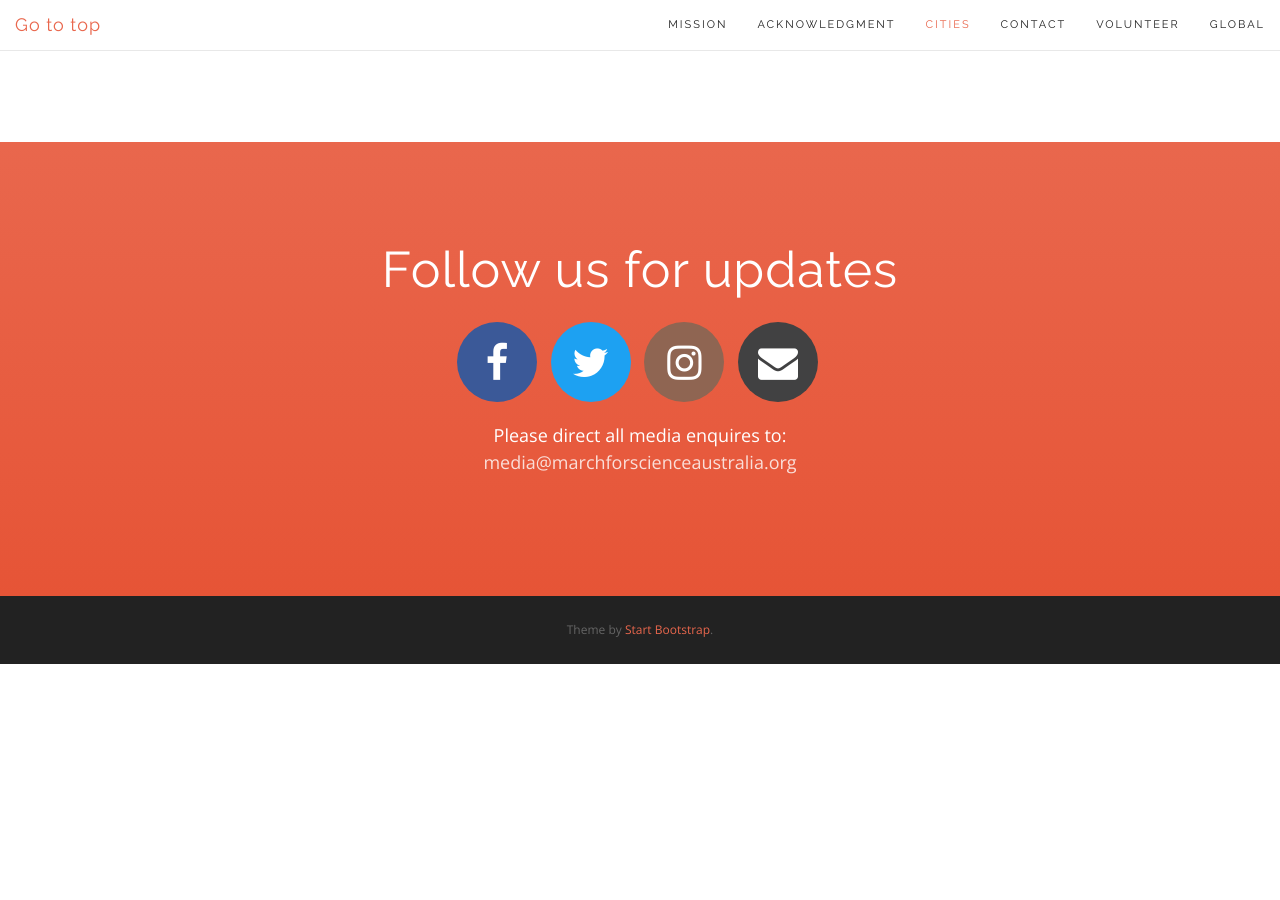
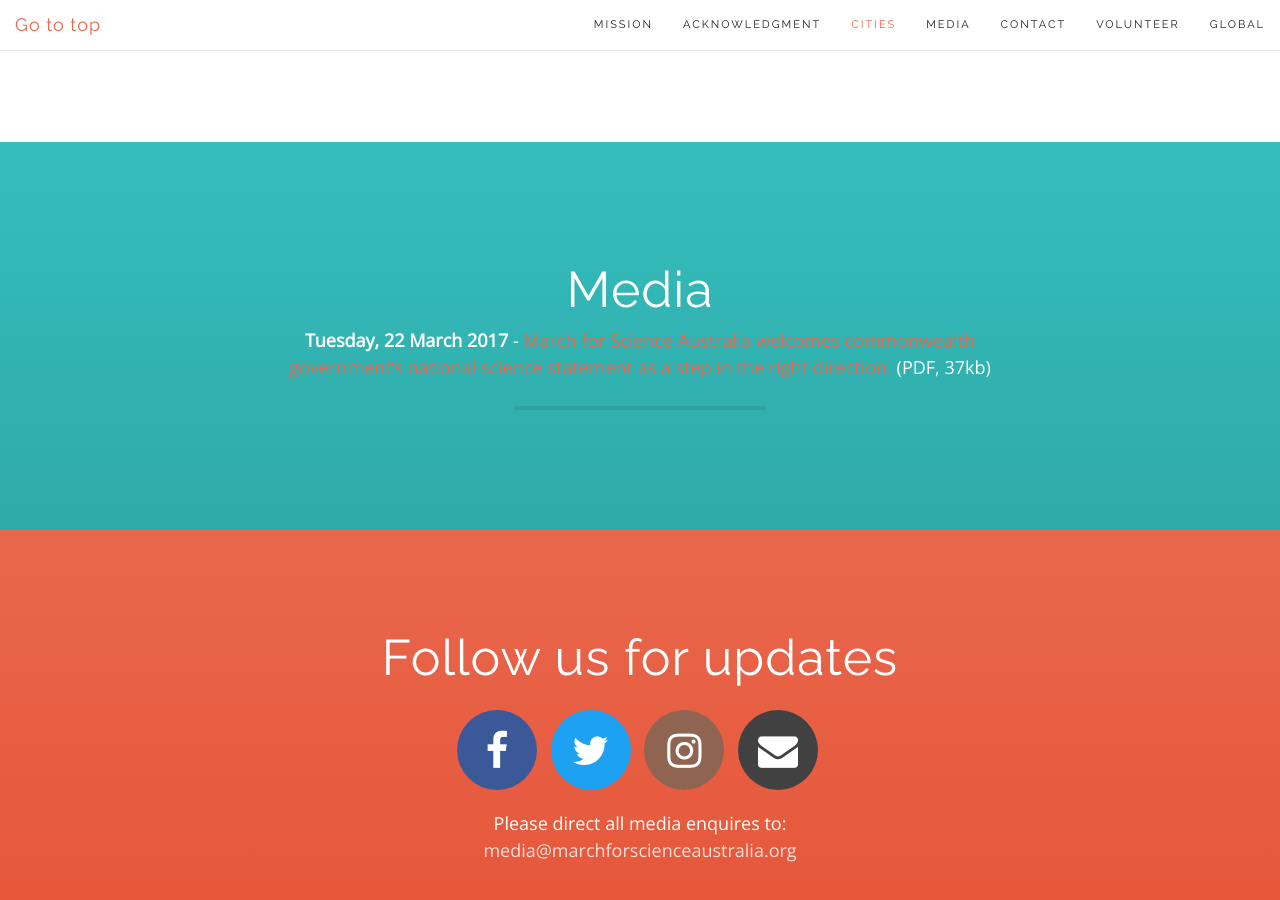
Before and after one commit to MarchForScienceAU/marchforscienceau, a Jekyll site: the page built from index.html, in a window 1280 px wide and 900 px high, scrolled down 3795 px. Built offline with Jekyll 4.4.1, drawn with Linux system fonts in a browser that asks for light colours; nearby versions of some CDN libraries; before the commit the page ends 4459 px from its top, so only the background shows below that; grey boxes are pictures that could not be loaded.

Commit message:
add media section and first release

```diff
--- /dev/null
+++ b/_includes/media.html
@@ -0,0 +1,14 @@
+<section id="media" class="bg-tertiary features">
+    <div class="container">
+        <div class="row">
+            <div class="col-lg-8 col-lg-offset-2 text-center">
+
+                    <h2>Media</h2>
+
+                <p><strong>Tuesday, 22 March 2017</strong> - <a href="downloads/mfsau-welcomes-new-national-science-statement.pdf" target="_blank">March for Science Australia welcomes commonwealth government’s national science statement as a step in the right direction.</a> (PDF, 37kb)</p>
+                <hr>
+                <br>
+            </div>
+        </div>
+    </div>
+</section>
--- a/_includes/nav.html
+++ b/_includes/nav.html
@@ -21,6 +21,9 @@
                     <a class="page-scroll" href="#cities">Cities</a>
                 </li>
                 <li>
+                    <a class="page-scroll" href="#media">Media</a>
+                </li>
+                <li>
                     <a class="page-scroll" href="#contact">Contact</a>
                 </li>
                 <li>
--- a/_layouts/default.html
+++ b/_layouts/default.html
@@ -11,6 +11,7 @@
 
   {{ content }}
 
+  {% include media.html %}
   {% include contact.html %}
   {% include footer.html %}
   {% include scripts.html %}
```
Also changed, not shown: 1 other file.
